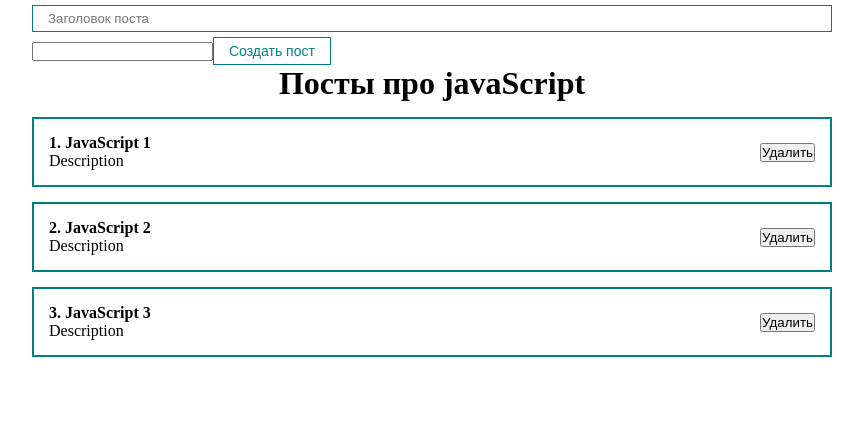
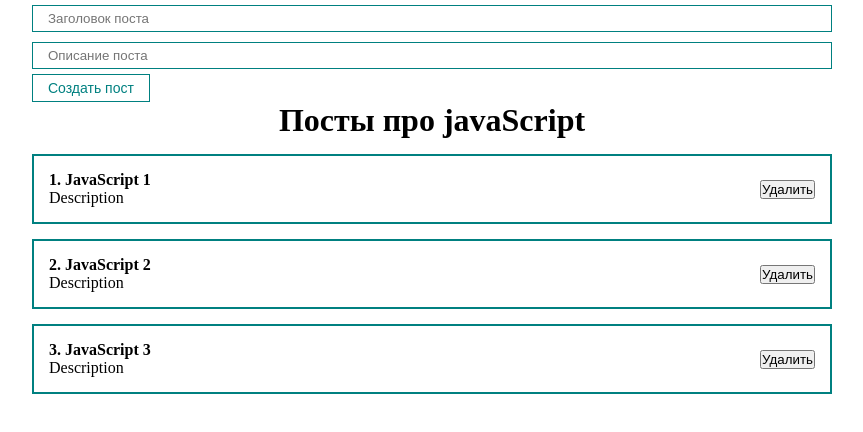
Before and after one commit to weboson/-react-course-UlbiTV, a React (Create React App) app: page / in a window 1280 px wide. Shown: the top 432 px of the page, without its empty margins (208-1071 px from the left). Built offline with nearby package versions, Linux system fonts and the light colour scheme.

Commit message:
Uncontrolled component own <MyInput> using useRef() and React.forwardRef()

```diff
--- a/src/App.js
+++ b/src/App.js
@@ -30,10 +30,10 @@ function App() {
   const addNewPost = (e) => { // можно как стрелочную, так и декларативную  функцию (function F() {}) - не важно
     e.preventDefault() // сброс действия браузера на событие (отправки (кнопка отпавить или Enter) данных в форме)? которые были по-умолчанию у браузера
     console.log(title);
-    //! берем из useref - значение атрибута value элемента input
+    //!чтобы получить элемент нужно обратится к свойству "current"
+    console.log(bodyInputRef.current);
+    //! либо, чтобы получить любой атрибут элемента - обратится к соответствующему свойству объекта "current"
     console.log(bodyInputRef.current.value);
-    //! либо сам эелмент
-    console.log(bodyInputRef.current);
   }
 
   return (
@@ -46,11 +46,12 @@ function App() {
           type="text"
           placeholder="Заголовок поста"
         />
-        {/* НЕ УПРАВЛЯЕМЫЙ/НЕ КОНТРОЛИРУЕМЫЙ КОМПОНЕТ (с помощью useRef) */}
-        {/*! привязываем наш ref к элементу*/}
-        <input ref={bodyInputRef} type="text" />
-        {/* пока закомментировал собственный компонент MyInput, т.к. чтобы useRef() не знает куда вставлять данные, нужно ему подсказать куда, пока покажем useRef на стандартном <input>(выше)  */}
-        {/* <MyInput type="text" placeholder="Описание поста"/> */}
+        {/* НЕУПРАВЛЯЕМЫЙ/НЕКОНТРОЛИРУЕМЫЙ СОБСТВЕННЫЙ КОМПОНЕНТ (с помощью useRef) */}
+        <MyInput
+          ref={bodyInputRef}
+          type="text"
+          placeholder="Описание поста"
+        />
 
         {/* событие на кнопке */}
         <MyButton onClick={addNewPost}>Создать пост</MyButton>
--- a/src/components/UI/input/MyInput.jsx
+++ b/src/components/UI/input/MyInput.jsx
@@ -1,10 +1,11 @@
 import React from 'react';
 import classes from './MyInput.module.css'
 
-const MyInput = (props) => {
+//! React.forwardRef((props, ref) => (<button ref={ref}/>)) - перенаправляет ref={useRef} в необходимое место СОБСТВЕННОГО компонента
+ const MyInput = React.forwardRef((props, ref) => {
     return (
-        <input {...props} className={classes.myInput} />
+        <input ref={ref} {...props} className={classes.myInput} />
     );
-};
+});
 
 export default MyInput;
```
